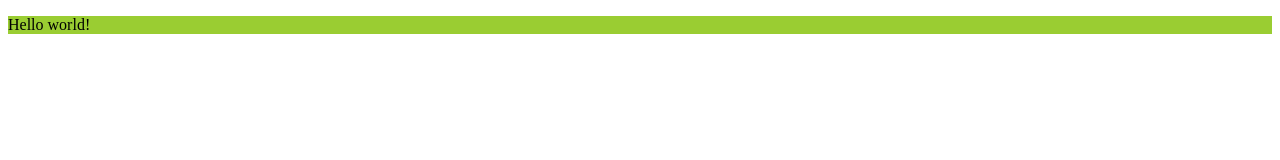
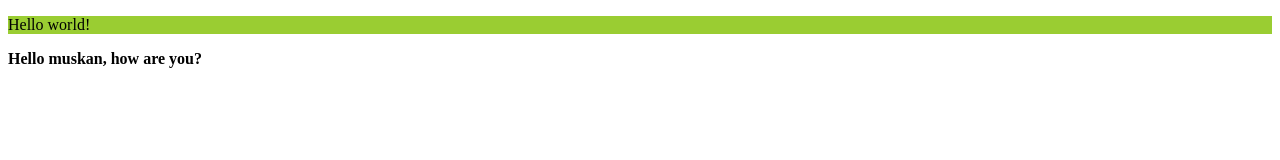
Before and after one commit to Muskan178/localrepo, a plain HTML site: page index.html in a window 1280 px wide. Drawn offline with Linux system fonts and the light colour scheme.

Commit message:
change index.html

```diff
--- a/index.html
+++ b/index.html
@@ -8,5 +8,6 @@
 </head>
 <body>
     <p>Hello world!</p>
+    <b>Hello muskan, how are you?</b>
 </body>
 </html>
```
